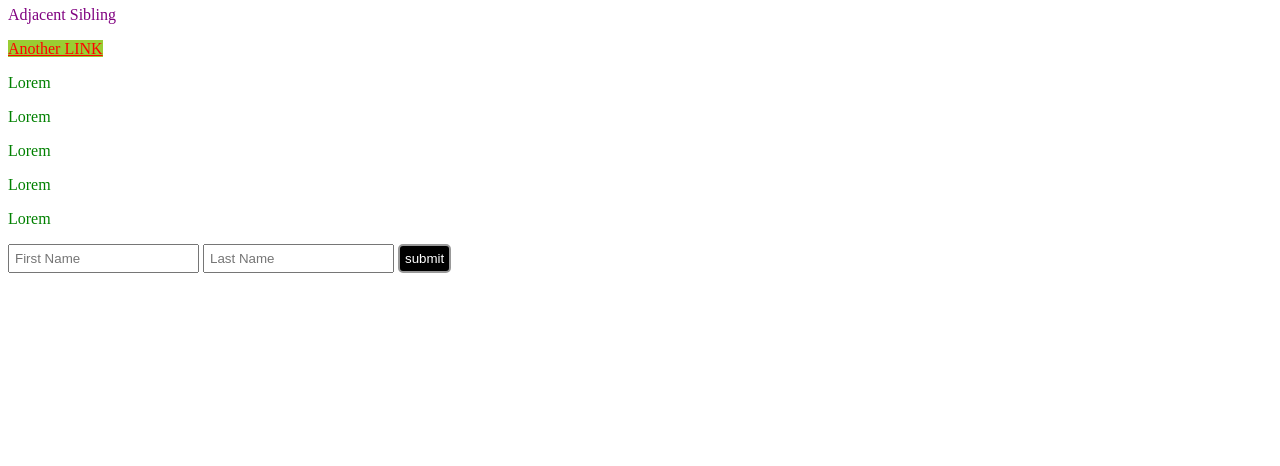
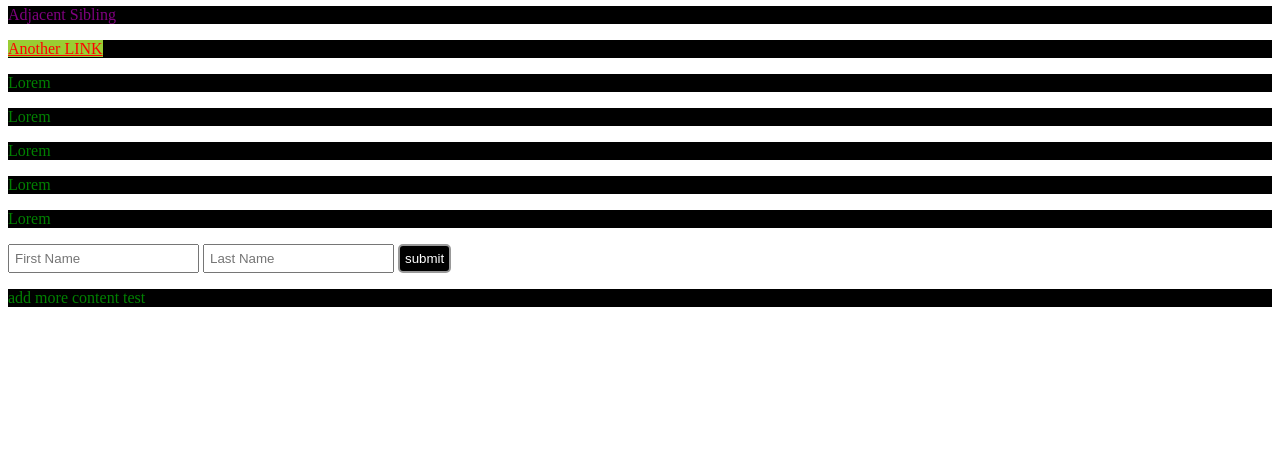
Before and after one commit to MegaCrazyFish/testpractise, a plain HTML site: page index.html in a window 1280 px wide. Shown: the part 334-800 px from the top of the page. Drawn offline with Linux system fonts and the light colour scheme.

Commit message:
testing 2

```diff
--- a/css/style.css
+++ b/css/style.css
@@ -52,3 +52,7 @@ input[type="button"]{
     border-radius: 5px;
     border: 2px #999 solid;
 }
+
+p{
+    background: black;
+}
--- a/index.html
+++ b/index.html
@@ -37,5 +37,6 @@
         <input type="text" placeholder="Last Name">
         <input type="button" value="submit">
     </form>
+    <p>add more content test</p>
 </body>
 </html>
```
